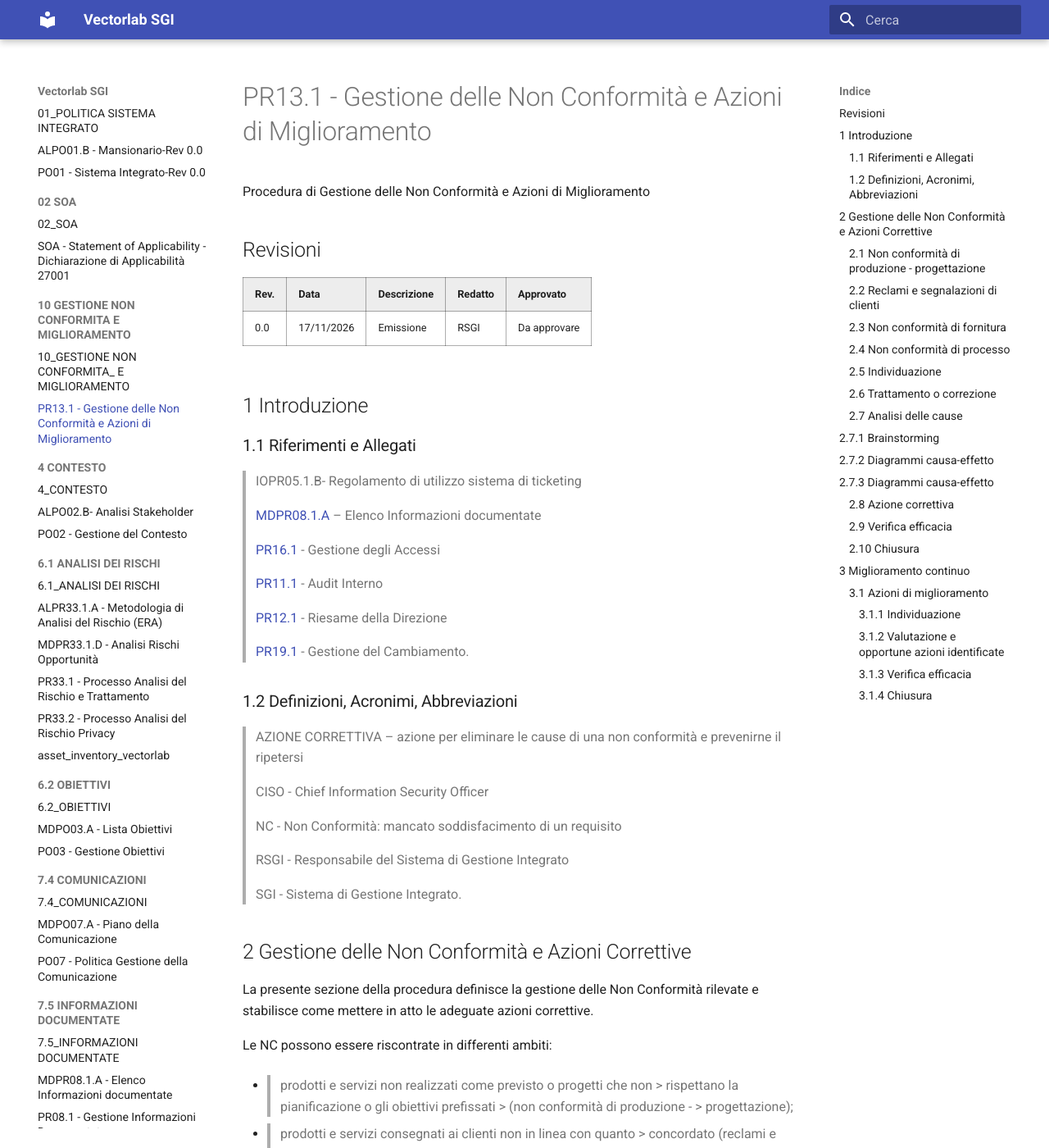
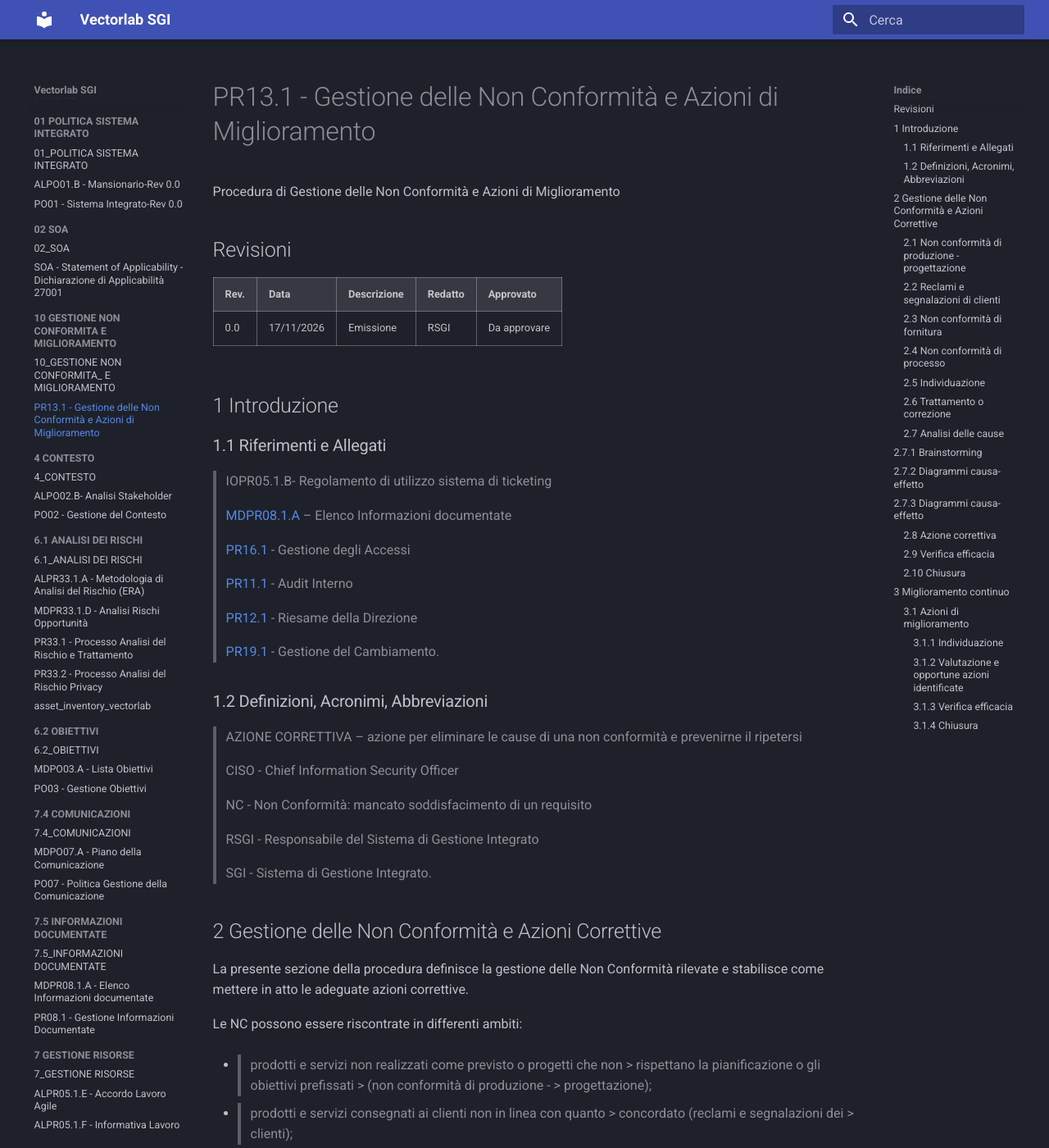
Before and after one commit to davideruzzenenti/Vectorlab-SGI, an MkDocs documentation site: the page built from docs/10_GESTIONE NON CONFORMITA_ E MIGLIORAMENTO/PR13.1 - Gestione delle Non Conformità e Azioni di Miglioramento.md, in a window 1280 px wide and 1400 px high. Shown: the whole window at 82% size. Built offline with MkDocs 1.6.1 and Material for MkDocs 9.7.7, drawn with Linux system fonts in a browser that asks for light colours.

Commit message:
Attiva il tema scuro del sito e allarga la colonna centrale
- mkdocs.yml: palette Material slate, primary e accent indigo.
- extra.css: colonna centrale al 96% dello schermo, barre laterali e menu
  più compatti, testo delle tabelle a capo.

Co-Authored-By: Claude Opus 5.5 <noreply@anthropic.com>

```diff
--- a/docs/stylesheets/extra.css
+++ b/docs/stylesheets/extra.css
@@ -25,3 +25,34 @@
 .md-typeset table:not([class]) tr:nth-child(even) {
   background-color: var(--md-code-bg-color);
 }
+
+/* Layout (23/11/2026): più spazio alla colonna centrale, barre laterali
+   più strette. Il tema scuro è impostato in mkdocs.yml (palette: slate). */
+
+/* Colonna centrale: quasi tutta la larghezza dello schermo invece del
+   limite fisso di Material (circa 1220 px). */
+.md-grid {
+  max-width: 96vw;
+}
+
+/* Barre laterali più strette, solo su schermi larghi. */
+@media screen and (min-width: 76.25em) {
+  .md-sidebar--primary {   /* menu di sinistra */
+    width: 10.5rem;
+  }
+  .md-sidebar--secondary { /* indice di destra */
+    width: 9rem;
+  }
+}
+
+/* Menu e indice più compatti. */
+.md-nav {
+  font-size: 0.62rem;
+  line-height: 1.25;
+}
+
+/* Nelle celle il testo va a capo invece di allargare la tabella. */
+.md-typeset table:not([class]) td,
+.md-typeset table:not([class]) th {
+  white-space: normal;
+}
--- a/mkdocs.yml
+++ b/mkdocs.yml
@@ -3,6 +3,10 @@ site_description: Sistema di Gestione Integrato - Documentazione ISO
 theme:
   name: material
   language: it
+  palette:
+    scheme: slate
+    primary: indigo
+    accent: indigo
   features:
     - navigation.sections
     - navigation.expand
```
